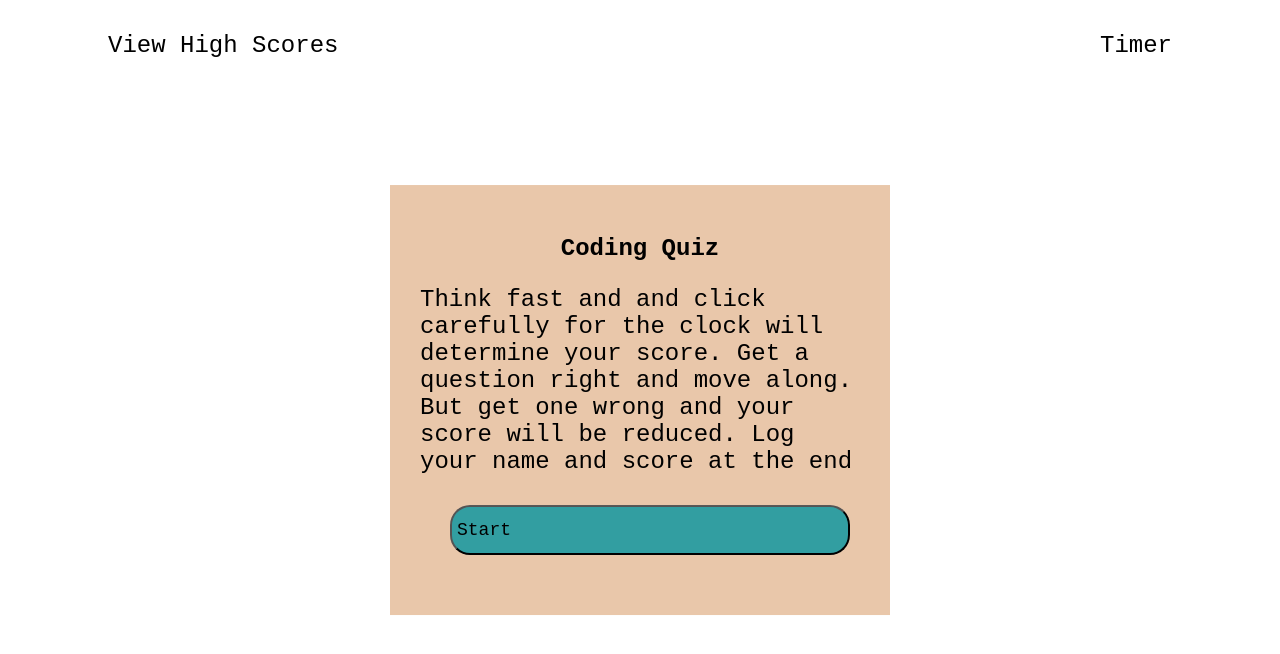
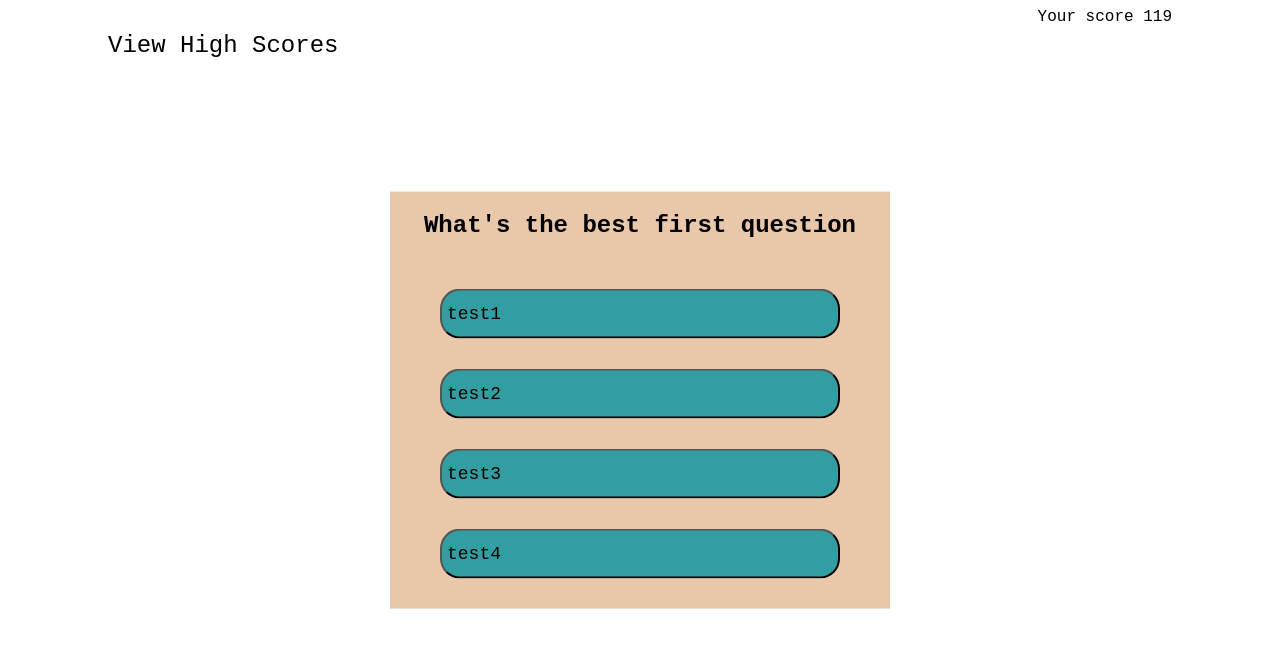
Before and after one commit to EverittGill/Quiz-App, a plain HTML site: page index.html in a window 1280 px wide. Both pictures are taken after a click on the button "Start". Drawn offline with Linux system fonts and the light colour scheme.

Commit message:
added the timer

```diff
--- a/index.html
+++ b/index.html
@@ -5,13 +5,12 @@
     <meta http-equiv="X-UA-Compatible" content="IE=edge">
     <meta name="viewport" content="width=device-width, initial-scale=1.0">
     <link rel="stylesheet" href="style.css">
-    <link rel="script.js" href="script.js">
     <title>Quiz App</title>
 </head>
 <body>
     <section class="display-absolute">
         <div id="view-high-scores"><p>View High Scores</p></div>
-        <div id="timer"><p>Timer</p></div>
+        <div id="timer"><p>00:00</p></div>
     </section>
 
     <section class="wrapper">
@@ -48,6 +47,7 @@
 
 
     </section>
+    <script src="script.js"></script>
 
 </body>
 </html>
--- a/script.js
+++ b/script.js
@@ -1,17 +1,40 @@
+// global variables
+var startButton = document.getElementById("start-button");
+var startScreen = document.getElementById("start-screen");
+var questions = document.getElementById("questions")
+var timer;
+var seconds = 120
+var countdown = document.getElementById("timer");
 
 
 
+// event listeners
+startButton.addEventListener("click", showQuestions());
 
 
-var startButton = document.getElementById("start-button");
-var startScreen = document.getElementById("start-screen");
-var questions = document.getElementById("questions")
-// element.addEventListener("click", toggleDiv())
+// moves from the start screen to the question screen
+function showQuestions() {
+    startScreen.setAttribute("style", "display: none");
+    questions.setAttribute("style", "display: flex");
+    timer()
+}
 
-function showQuestions() {
-    startScreen.setAttribute("style", "display: none;");
-    questions.setAttribute("style", "display: "";)
+function timer(){
+    timer = setInterval(() => {
+        countdown.innerHTML = "Your score " + seconds;
+        seconds--;
+    }, 1000)
 }
+
+
+
+// timer = setInterval(() => {
+    //     ele.innerHTML = "Your Score " + seconds;
+    //     seconds--;
+    // }, 1000)
+
+
+
 
 
 
```
